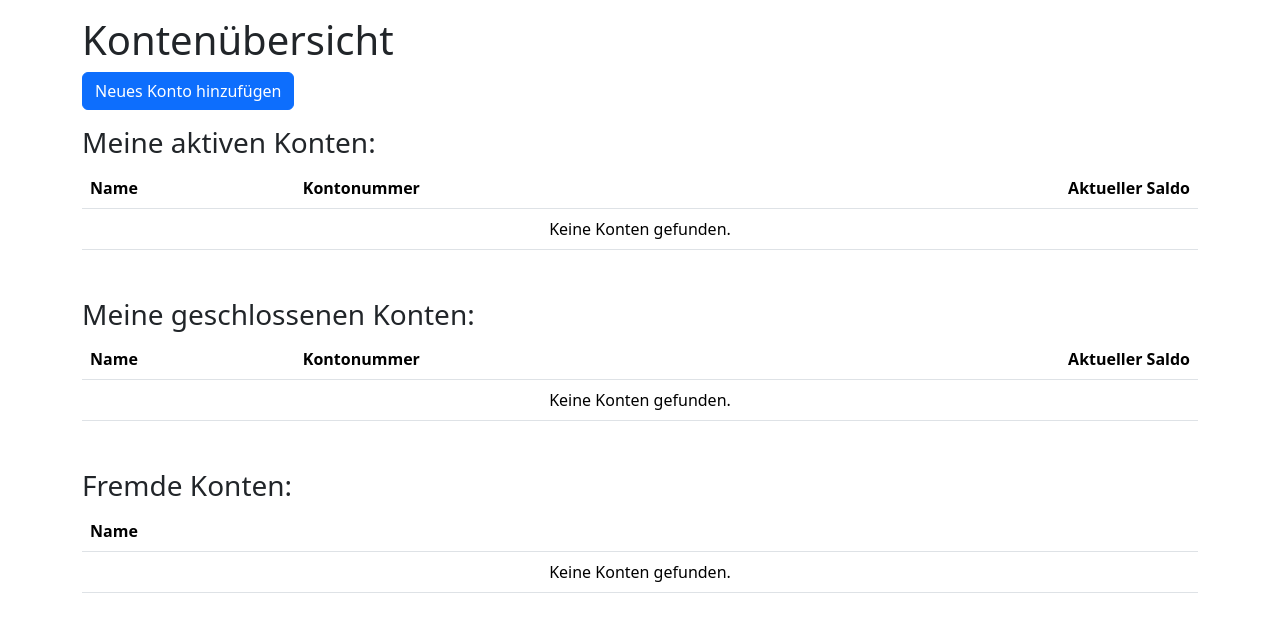
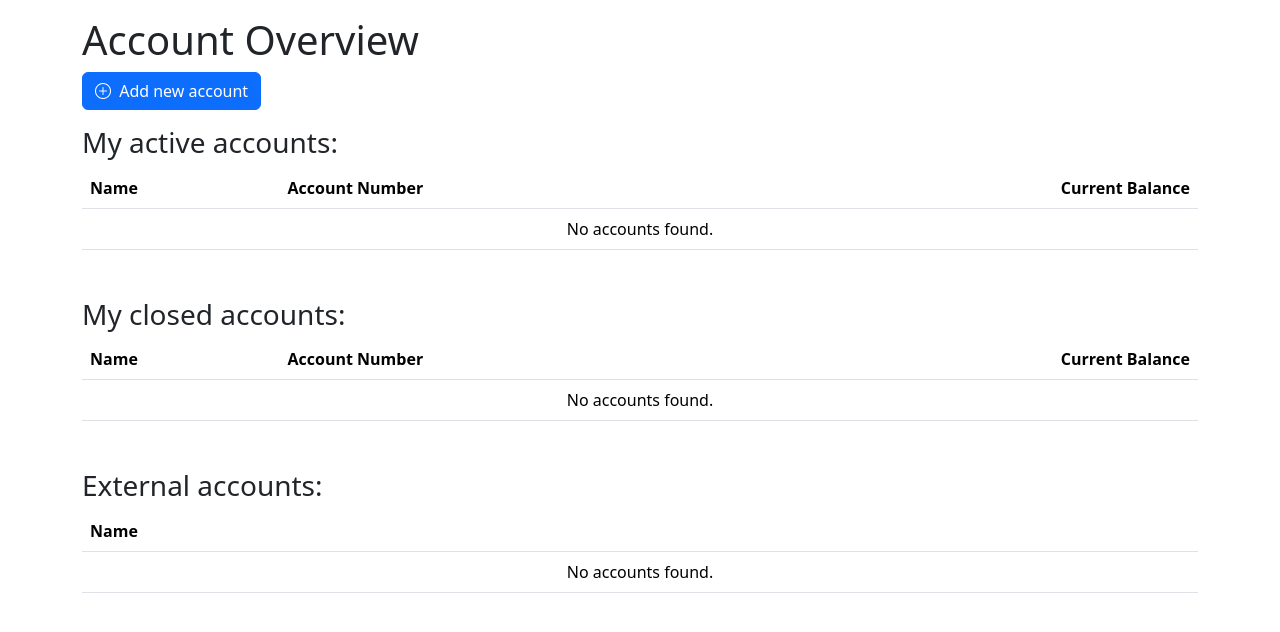
Before and after one commit to jjk4/opencent, a Django app: page /accounts/ in a window 1280 px wide. Shown: the part 97-729 px from the top of the page. Run offline with Django 5.2, Linux system fonts and the light colour scheme; the visitor is signed in with stand-in values (Sample User, id 1); data comes from the database, SQL or seed files in the repository; some libraries are stand-ins or nearby versions.

Commit message:
translations for accounts

```diff
--- a/manager/templates/accounts/index.html
+++ b/manager/templates/accounts/index.html
@@ -1,16 +1,19 @@
 {% extends 'master.html' %}
 {% load humanize %}
+{% load i18n %}
 {% block content %}
-<h1>Kontenübersicht</h1>
-<a href="{% url 'account_add' %}" class="btn btn-primary mb-3">Neues Konto hinzufügen</a>
+<h1>{% trans "Account Overview" %}</h1>
+<a href="{% url 'account_add' %}" class="btn btn-primary mb-3">
+    <i class="bi bi-plus-circle me-1"></i> {% trans "Add new account" %}
+</a>
 
-<h3>Meine aktiven Konten:</h3>
+<h3>{% trans "My active accounts:" %}</h3>
 <table class="table table-hover align-middle">
     <thead>
         <tr>
-            <th>Name</th>
-            <th>Kontonummer</th>
-            <th class="text-end">Aktueller Saldo</th>
+            <th>{% trans "Name" %}</th>
+            <th>{% trans "Account Number" %}</th>
+            <th class="text-end">{% trans "Current Balance" %}</th>
         </tr>
     </thead>
     <tbody>
@@ -33,18 +36,19 @@
         {% endif %}
         {% empty %}
         <tr>
-            <td colspan="5" class="text-center">Keine Konten gefunden.</td>
+            <td colspan="3" class="text-center">{% trans "No accounts found." %}</td>
         </tr>
         {% endfor %}
     </tbody>
 </table>
-<h3 class="mt-5">Meine geschlossenen Konten:</h3>
+
+<h3 class="mt-5">{% trans "My closed accounts:" %}</h3>
 <table class="table table-hover align-middle">
     <thead>
         <tr>
-            <th>Name</th>
-            <th>Kontonummer</th>
-            <th class="text-end">Aktueller Saldo</th>
+            <th>{% trans "Name" %}</th>
+            <th>{% trans "Account Number" %}</th>
+            <th class="text-end">{% trans "Current Balance" %}</th>
         </tr>
     </thead>
     <tbody>
@@ -67,30 +71,29 @@
         {% endif %}
         {% empty %}
         <tr>
-            <td colspan="5" class="text-center">Keine Konten gefunden.</td>
+            <td colspan="3" class="text-center">{% trans "No accounts found." %}</td>
         </tr>
         {% endfor %}
     </tbody>
 </table>
-<h3 class="mt-5">Fremde Konten:</h3>
+
+<h3 class="mt-5">{% trans "External accounts:" %}</h3>
 <table class="table table-hover align-middle">
     <thead>
         <tr>
-            <th>Name</th>
+            <th>{% trans "Name" %}</th>
         </tr>
     </thead>
     <tbody>
         {% for account in accounts %}
         {% if not account.is_mine%}
-            {% with balance=account.get_current_balance %}
-                <tr>
-                    <td><a href="{% url 'account_detail' account.id %}">{{ account.name }}</a></td>
-                </tr>
-            {% endwith %}
+            <tr>
+                <td><a href="{% url 'account_detail' account.id %}">{{ account.name }}</a></td>
+            </tr>
         {% endif %}
         {% empty %}
         <tr>
-            <td colspan="5" class="text-center">Keine Konten gefunden.</td>
+            <td colspan="1" class="text-center">{% trans "No accounts found." %}</td>
         </tr>
         {% endfor %}
     </tbody>
--- a/manager/tests.py
+++ b/manager/tests.py
@@ -414,8 +414,8 @@
         self.assertTemplateUsed(response, 'index.html')
         self.assertTemplateUsed(response, 'master.html')
 
-        self.assertContains(response, "Gesamtvermögen")
-        self.assertContains(response, "Meine Konten")
+        self.assertContains(response, "Total Wealth")
+        self.assertContains(response, "My Accounts")
 
     def test_login_required_redirects(self):
         """Tests that all protected views redirect to the login page when accessed by an anonymous user."""
```
Also changed, not shown: manager/templates/accounts/add.html (+32 -16 lines), manager/templates/accounts/delete.html (+6 -5 lines), manager/templates/accounts/detail.html (+16 -6 lines), locale/de/LC_MESSAGES/django.po, locale/en/LC_MESSAGES/django.po.
